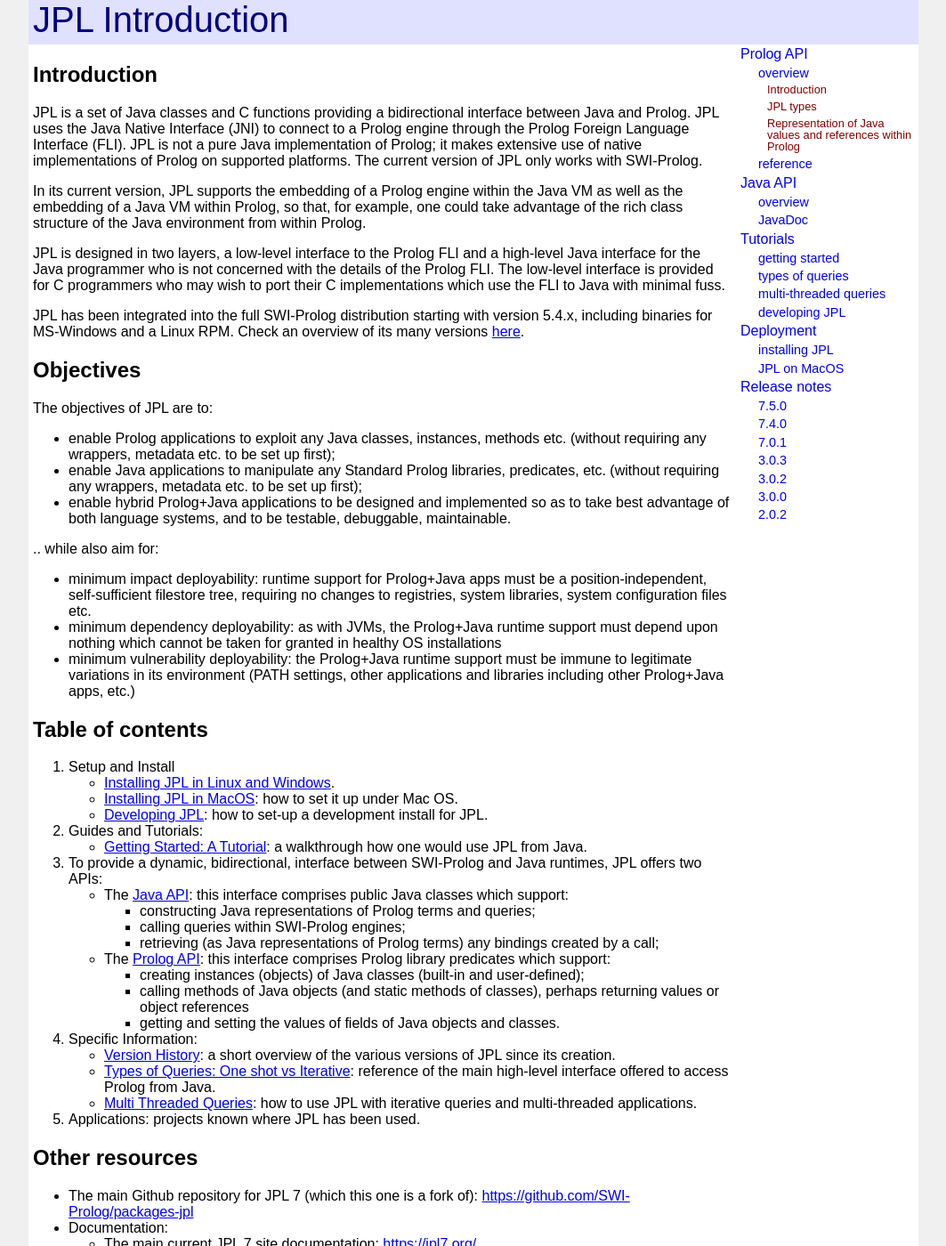
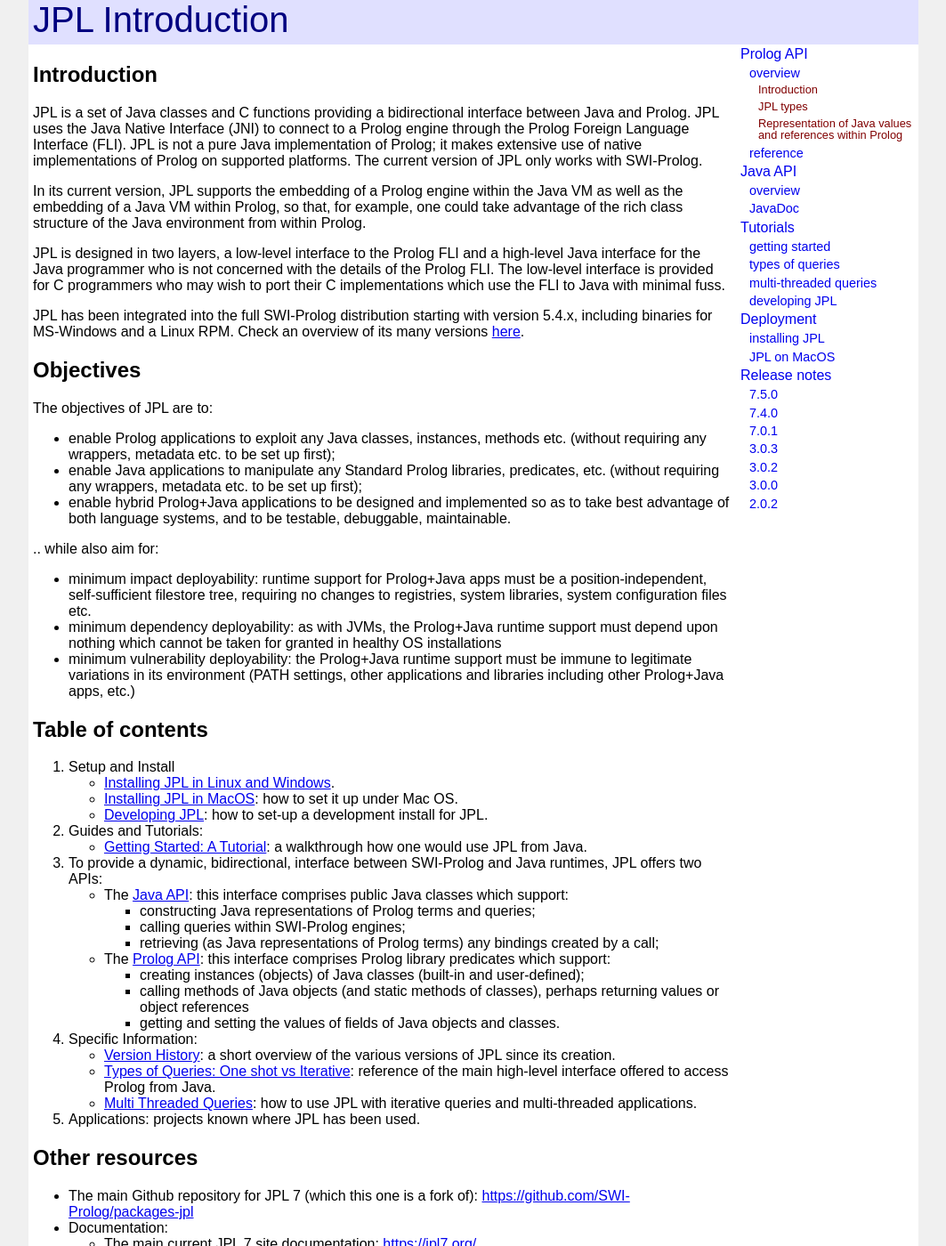
Before and after one commit to anionic/jpl-nav, a Jekyll site: the page built from docs/index.md, in a window 1280 px wide and 1400 px high. Shown: the whole window at 89% size, without its empty margins (108-1171 px from the left). Built offline with Jekyll 4.4.1, drawn with Linux system fonts in a browser that asks for light colours; our own code applies the rules of GitHub Pages for plain Markdown files.

Commit message:
Update default.html

```diff
--- a/docs/_layouts/default.html
+++ b/docs/_layouts/default.html
@@ -122,13 +122,13 @@
 				}
 				.navbar2 > li.level2 > a { /* indented navigation sidebar item content */
 					font-size: 90%;
-					padding-left: 20px;
+					padding-left: 10px;
 				}
 				.navbar2 > li.level3 > div { /* indented navigation sidebar item content */
 					color: #800000; /* distinguish from page links */
 					cursor: pointer; /* fake link appearance */
 					font-size: 80%;
-					padding-left: 30px;
+					padding-left: 20px;
 				}
 				.navbar2 > li > a:focus {
 					outline: 1px solid #FFC0C0; /* thinner focus outline looks better against (nearly) black background */
```
